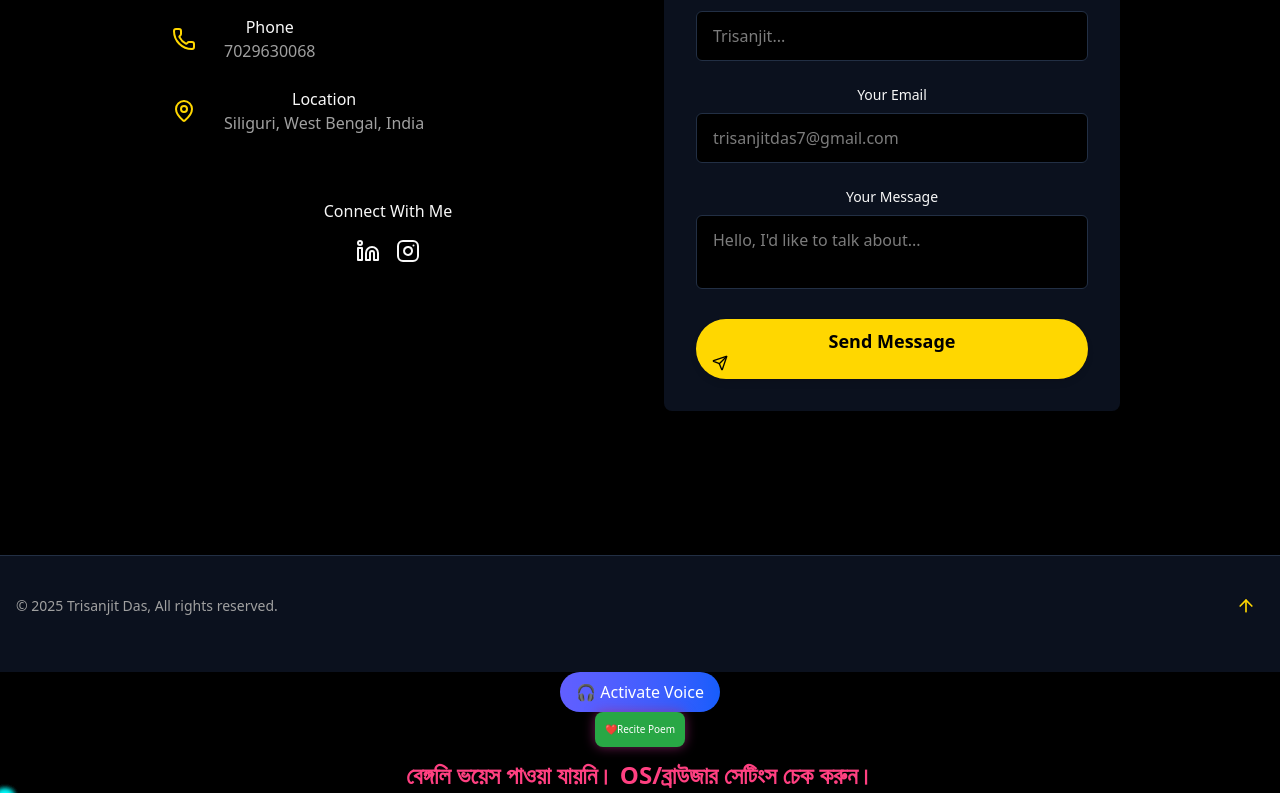
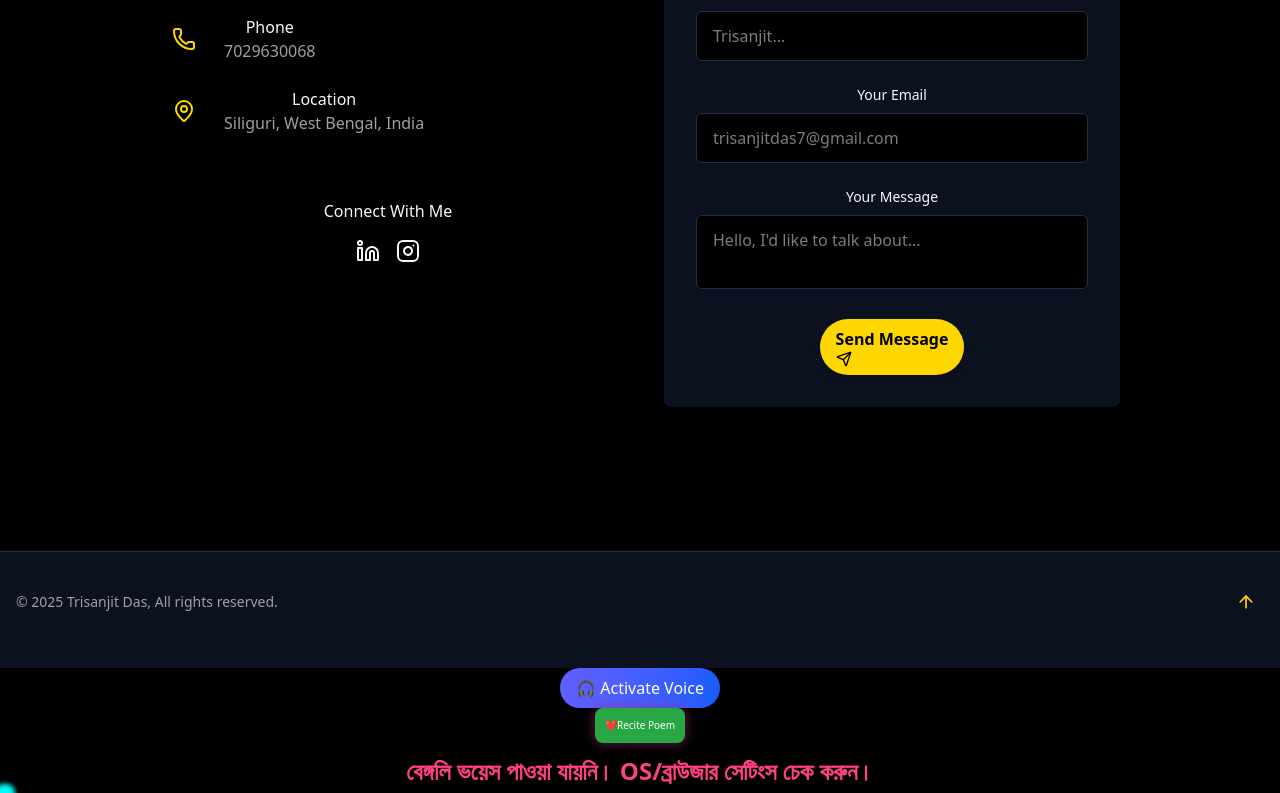
Before and after one commit to TrisanjitrisingSD/PORTFOLIO_WEBSITE_NEW, a React (Vite) app in the folder PORTFOLIO_NEW_WEBSITE/: page / in a window 1280 px wide. Shown: the part 4701-5494 px from the top of the page. Built offline with nearby package versions, Linux system fonts and the light colour scheme; what react-chatbot-kit would draw is missing.

Commit message:
button size adjusted

```diff
--- a/PORTFOLIO_NEW_WEBSITE/src/components/ContactSection.jsx
+++ b/PORTFOLIO_NEW_WEBSITE/src/components/ContactSection.jsx
@@ -616,14 +616,15 @@ export const ContactSection = () => {
                   placeholder="Hello, I'd like to talk about..."
                 />
               </div>
+                  <button
+  type="submit"
+  disabled={isSubmitting}
+  className={cn(
+   "cosmic-button w-fit flex items-center justify-center gap-1 px-3 py-1.5 text-base"
+  )}
+>
 
-              <button
-                type="submit"
-                disabled={isSubmitting}
-                className={cn(
-                  "cosmic-button w-full flex items-center justify-center gap-2","text-lg"
-                )}
-              >
+
                 {isSubmitting ? "Sending..." : "Send Message"}
                 <Send size={16} />
               </button>
--- a/PORTFOLIO_NEW_WEBSITE/src/index.css
+++ b/PORTFOLIO_NEW_WEBSITE/src/index.css
@@ -328,7 +328,7 @@
 }
 
 @utility cosmic-button {
-  @apply px-6 py-2 rounded-full bg-primary text-primary-foreground font-medium
+  @apply px-3 py-1.5 rounded-full bg-primary text-primary-foreground font-medium
           transition-all duration-300 hover:shadow-[0_0_10px_rgba(139,92,246,0.5)]
           hover:scale-105 active:scale-95;
 }
```
